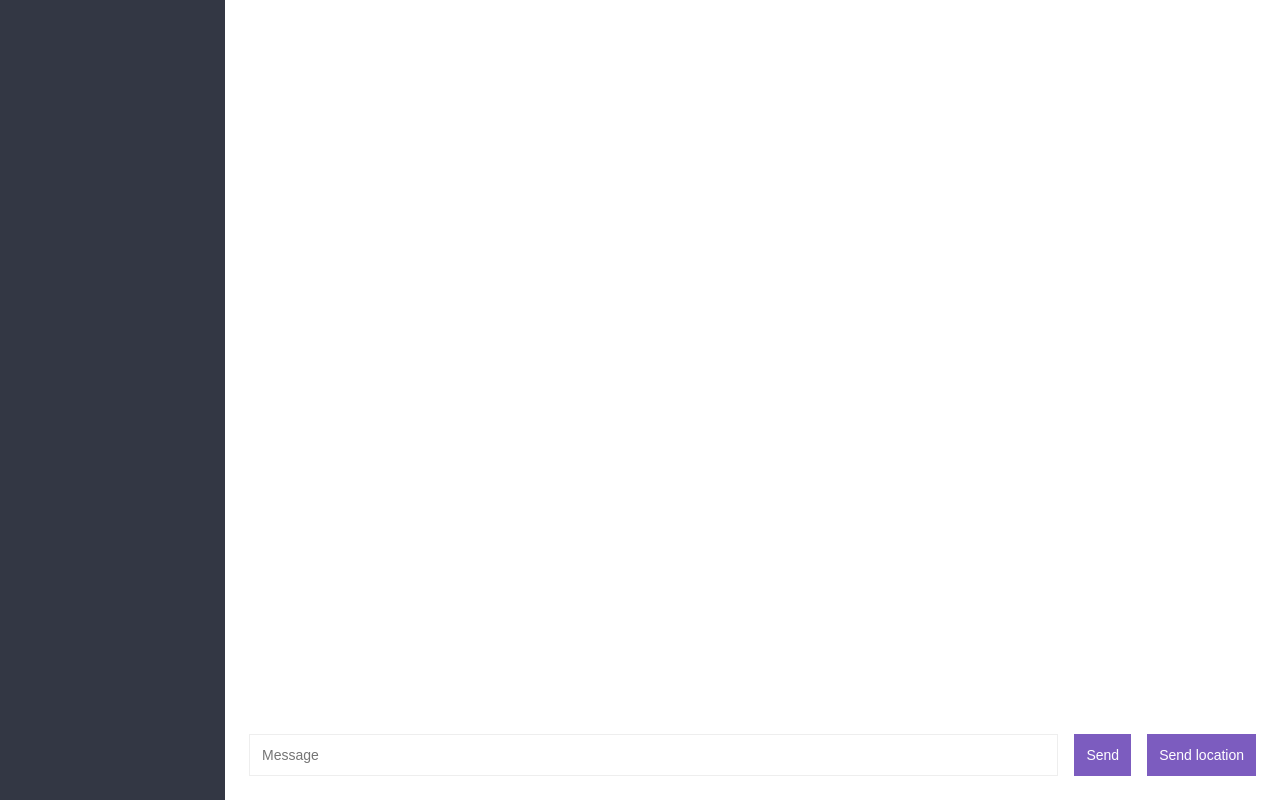
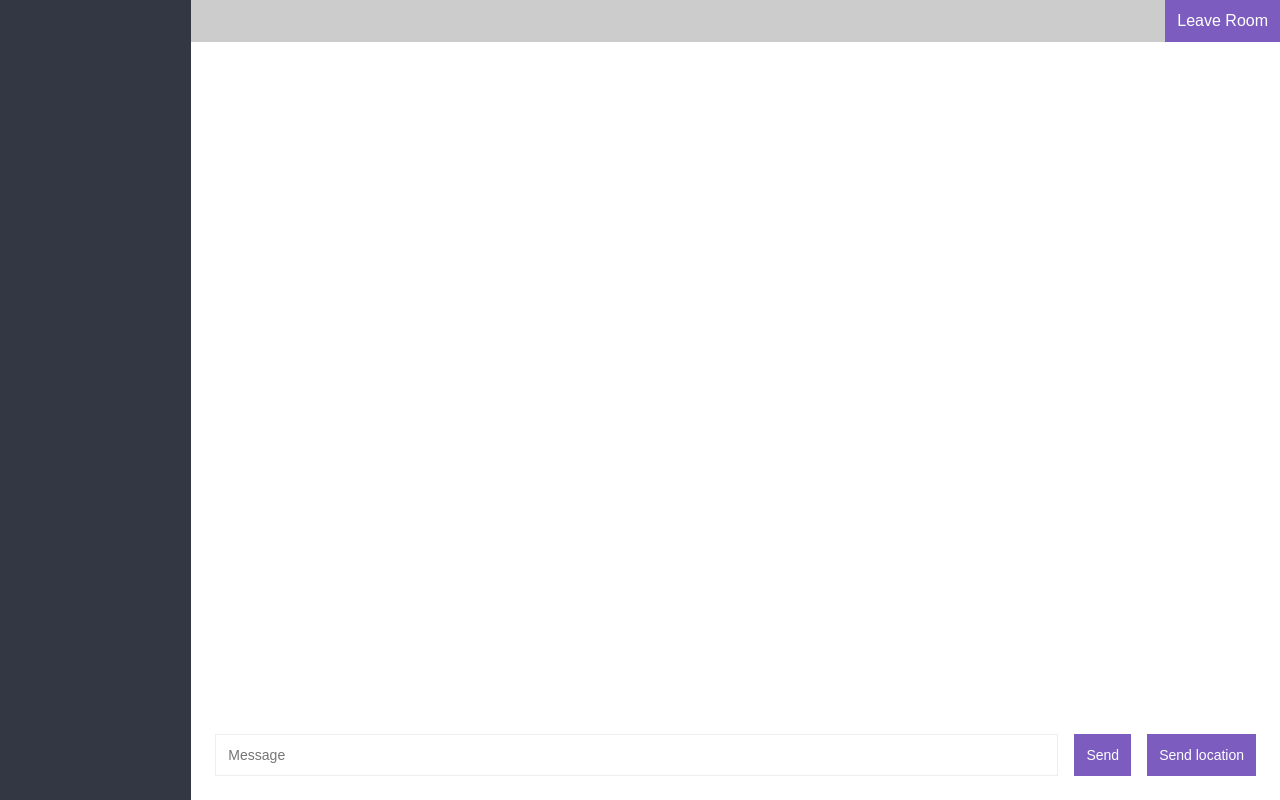
Before and after one commit to menaaziz27/chat-app, a website: page public/chat.html in a window 1280 px wide. Drawn offline with nearby package versions, Linux system fonts and the light colour scheme; no server answers.

Commit message:
leave room

```diff
--- a/public/chat.html
+++ b/public/chat.html
@@ -10,6 +10,10 @@
 <body>
     <div class="chat">
         <div id="sidebar" class="chat__sidebar"></div>
+        <div class="chat__content">
+            <div class="chat__head">
+                <button id="leaveBtn">Leave Room</button>
+            </div>
             <div class="chat__main">
                 <div id="messages" class="chat__messages"></div>
 
@@ -19,6 +23,7 @@
                         <button id="submit-button">Send</button>
                     </form>
                     <button id="send-location">Send location</button>
+                </div>
             </div>
         </div>
     </div>
@@ -51,7 +56,6 @@
             <li class="users">{{username}}</li>
             {{/users}}
         </ul>
-        <button id="leaveBtn">Leave Room</button>
     </script>
 
     <script id="dots-template" type="text/html">
@@ -67,7 +71,7 @@
     <script src="https://cdnjs.cloudflare.com/ajax/libs/moment.js/2.22.2/moment.min.js"></script>
     <script src="https://cdnjs.cloudflare.com/ajax/libs/qs/6.6.0/qs.min.js"></script>
     <script src="/socket.io/socket.io.js"></script>
-    <script src="/js/chat.js"></script>
+    <script src="/js/chat.js" defer></script>
 </body>
 
 </html>
--- a/public/css/styles.min.css
+++ b/public/css/styles.min.css
@@ -92,12 +92,20 @@ button:disabled {
     position: relative;
 }
 
-#leaveBtn {
-    position: absolute;
-    margin: auto;
-    bottom: 0;
-    right: 0px;
+.chat__content {
+    display: flex;
+    flex-direction: column;
+    width: 100%;
 }
+
+.chat__head {
+    display: flex;
+    justify-content: flex-end;
+    align-items: center;
+    background: #ccc;
+}
+
+#leaveBtn {}
 
 #users {
     text-align: center;
--- a/public/js/chat.js
+++ b/public/js/chat.js
@@ -165,7 +165,12 @@ socket.on('warning', user => {
 });
 
 function leaveBtnHandler(e) {
-	socket.emit('leave');
+	console.log('leave now');
+	const leaveRoom = confirm('Are you sure you want to leave the chatroom?');
+	if (leaveRoom) {
+		window.location = '/';
+	}
 }
+$leaveBtn.addEventListener('click', leaveBtnHandler);
 
 $messageFormInput.addEventListener('keydown', onTyping);
```
Lines whose indentation alone changed are shown as unchanged.
